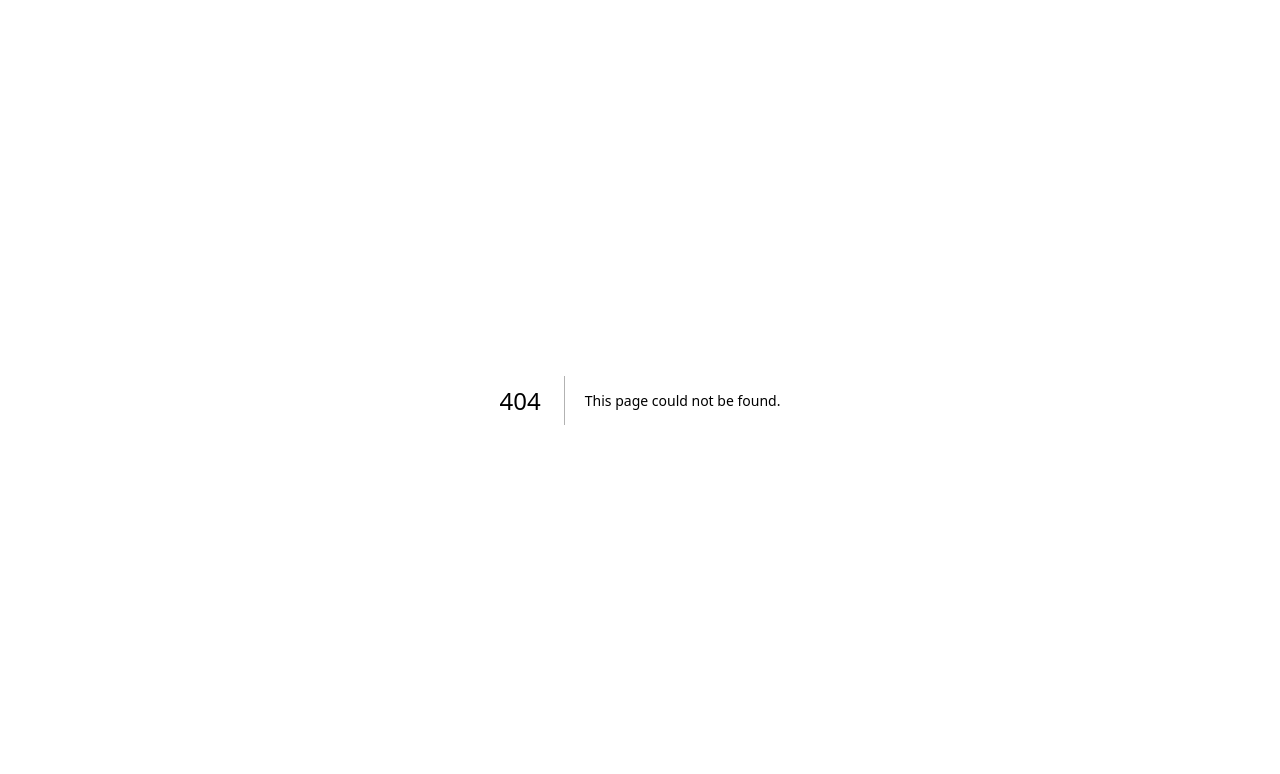
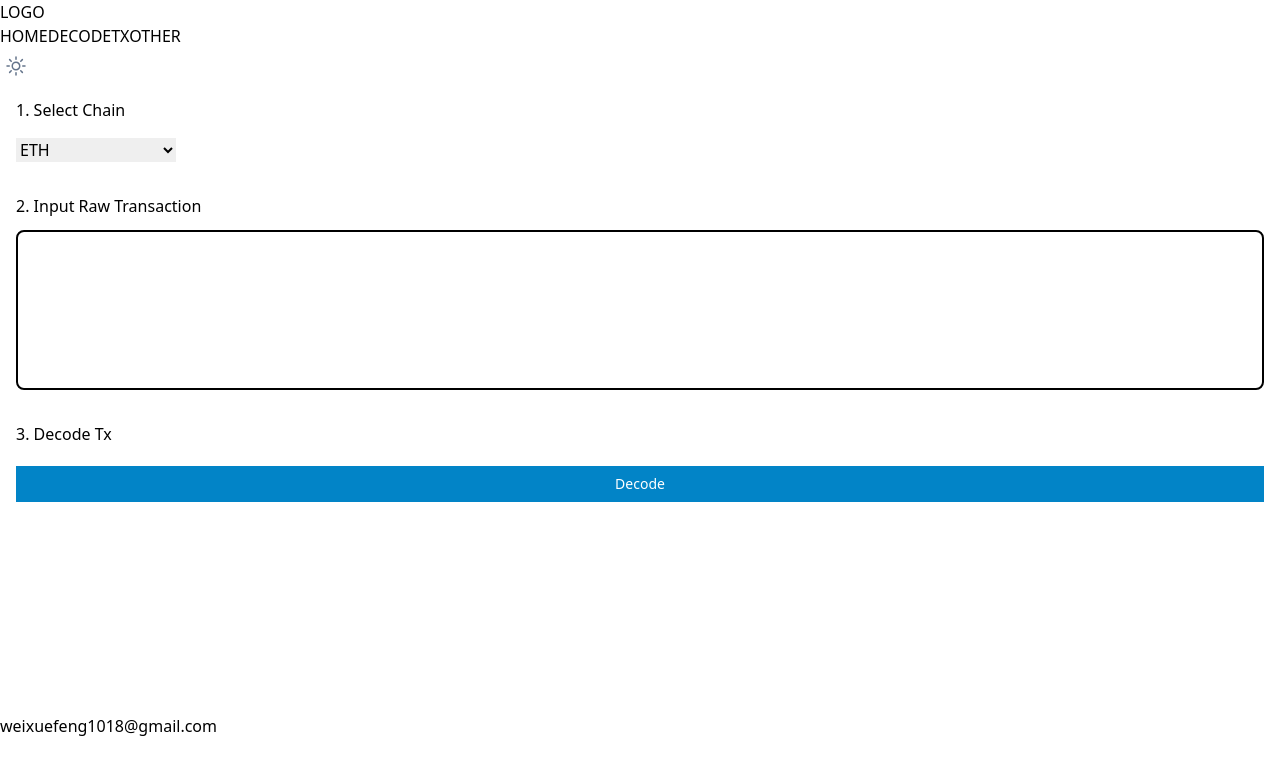
Before and after one commit to weixuefeng/txtool, a Next.js app: page /decode in a window 1280 px wide. Before the commit this address had no page. Shown: the top 774 px of the page. Built offline with nearby package versions, Linux system fonts and the light colour scheme.

Commit message:
feat: update ui

```diff
--- a/src/components/Footer/Footer.tsx
+++ b/src/components/Footer/Footer.tsx
@@ -4,16 +4,13 @@ export function Footer() {
   return (
     <footer className={'footer'} id="footer">
       <div>
-        <ThemeToggleList />
+        <p></p>
       </div>
       <div className="flex items-center">
-        <ThemeToggleButton /> footer <ThemeToggleList />
+        <p>weixuefeng1018@gmail.com</p>
       </div>
 
-      <div className="flex items-center">
-        <ThemeToggleButton />
-        <ThemeToggleList />
-      </div>
+      <div className="flex items-center"></div>
     </footer>
   )
 }
--- a/src/components/Header/Header.tsx
+++ b/src/components/Header/Header.tsx
@@ -1,17 +1,38 @@
 import { ThemeToggleList, ThemeToggleButton } from 'components/Theme'
+import Link from 'next/link'
 
 export function Header() {
+  const items = [
+    {
+      name: 'Home',
+      url: '/',
+    },
+    {
+      name: 'DecodeTx',
+      url: '/decode',
+    },
+    {
+      name: 'Other',
+      url: '/',
+    },
+  ]
   return (
     <header className={'header'}>
       <div>
-        <ThemeToggleList />
+        <p>LOGO</p>
       </div>
-      <div className="flex items-center">
-        <ThemeToggleButton /> header <ThemeToggleList />
+      <div className="nav">
+        {items &&
+          items.map(item => {
+            return (
+              <Link href={item.url} key={item.name}>
+                {item.name.toUpperCase()}
+              </Link>
+            )
+          })}
       </div>
 
       <div className="flex items-center">
-        <ThemeToggleButton />
         <ThemeToggleList />
       </div>
     </header>
--- a/src/components/Links/SkipLink.tsx
+++ b/src/components/Links/SkipLink.tsx
@@ -4,7 +4,7 @@ export const SkipLink = ({ href = '#main', text = 'skip' }) => {
   return (
     <Link
       href={href}
-      className="fixed top-0 left-0 right-0 z-[1] mx-3 translate-y-[-100%] rounded-xl bg-slate-200 p-2 text-center transition-all duration-300 focus:translate-y-[50%] dark:bg-slate-700 md:mx-6"
+      className="fixed left-0 right-0 top-0 z-[1] mx-3 translate-y-[-100%] rounded-xl bg-slate-200 p-2 text-center transition-all duration-300 focus:translate-y-[50%] dark:bg-slate-700 md:mx-6"
     >
       {text}
     </Link>
--- a/src/components/Theme/ThemeToggleList.tsx
+++ b/src/components/Theme/ThemeToggleList.tsx
@@ -65,7 +65,7 @@ export const ThemeToggleList = ({ noTabIndex = false }) => {
                 {({ active, selected }) => (
                   <li
                     className={
-                      'flex cursor-pointer items-center rounded-md py-1 px-2' +
+                      'flex cursor-pointer items-center rounded-md px-2 py-1' +
                       (active ? ' bg-slate-200 dark:bg-slate-800' : '') +
                       (selected && value === 'light' ? ' text-red-500' : '') +
                       (selected && value === 'dark' ? ' text-yellow-500' : '')
--- /dev/null
+++ b/src/pages/decode.tsx
@@ -0,0 +1,130 @@
+import { Header } from 'components/Header/Header'
+import { Footer } from 'components/Footer'
+import { Button, Textarea, Select } from '@headlessui/react'
+import clsx from 'clsx'
+import { submitRawTx } from 'network'
+import { useState } from 'react'
+import { SupportChains } from 'constant'
+import { LoadingView } from 'components/Loading/LoadingView'
+
+export default function Decode() {
+  return (
+    <div className={'main'}>
+      <Header />
+      <Main />
+      <Footer />
+    </div>
+  )
+}
+
+function Main() {
+  return (
+    <main className={'container  py-4'} id="main">
+      <div className="flex min-h-[600px] w-full flex-col">
+        <ActionArea />
+      </div>
+    </main>
+  )
+}
+
+function Description() {
+  return (
+    <div className="flex flex-col">
+      <h1>This page offers a transaction analysis feature. To use it, please follow these steps:</h1>
+      <h2>1. Select the Blockchain: Choose the appropriate blockchain from the dropdown menu.</h2>
+      <h2>2. Input the Raw Transaction: Enter the raw transaction data in the provided text box. </h2>
+      <h2>3. Click the Submit Button: After entering the information, click the submit button.</h2>
+      <h1>Once submitted, you will receive the original transaction data for further analysis.</h1>
+    </div>
+  )
+}
+
+function ActionArea() {
+  const [isOpenLoading, setIsOpenLoading] = useState<boolean>(false)
+  const [rawTx, setRawTx] = useState<string>()
+  const [parsedTx, setPrasedTx] = useState<object>()
+  const [currentChain, setCurrentChain] = useState<string>(SupportChains[0])
+
+  const handleInputChange = event => {
+    console.log(event.target.value)
+    setRawTx(event.target.value)
+  }
+
+  const handleSelectChain = event => {
+    setCurrentChain(event.target.value)
+  }
+
+  const handleSubmitTx = () => {
+    setIsOpenLoading(true)
+    submitRawTx(currentChain, rawTx)
+      .then(res => {
+        setPrasedTx(res)
+      })
+      .catch((error: Error) => {
+        setPrasedTx({ error: error.message })
+      })
+      .finally(() => {
+        setIsOpenLoading(false)
+      })
+  }
+
+  return (
+    <div className="w-full px-4">
+      <div className="flex flex-col">
+        <div className="flex-row">
+          <h1>1. Select Chain</h1>
+        </div>
+        <Select onChange={handleSelectChain} className="mt-4 block w-40" name="chain">
+          {SupportChains &&
+            SupportChains.map(item => {
+              return <option key={item}>{item}</option>
+            })}
+        </Select>
+      </div>
+
+      <div className="flex flex-col pt-8">
+        <div className="flex-row">
+          <h1>2. Input Raw Transaction</h1>
+        </div>
+        <Textarea
+          onInput={handleInputChange}
+          className={clsx(
+            'mt-3 block min-h-40 w-full resize-none rounded-lg border-2 border-black bg-white/5 px-3 py-1.5 text-xl',
+            'focus:outline-none data-[focus]:outline-2 data-[focus]:-outline-offset-2 data-[focus]:outline-white/25'
+          )}
+          rows={3}
+        />
+      </div>
+
+      <div className="flex flex-col pt-8">
+        <div className="flex-row">
+          <h1>3. Decode Tx</h1>
+        </div>
+        <Button
+          onClick={handleSubmitTx}
+          className="ounded mt-5 bg-sky-600 px-4 py-2 text-sm text-white data-[active]:bg-sky-700 data-[hover]:bg-sky-500"
+        >
+          Decode
+        </Button>
+      </div>
+
+      {parsedTx && (
+        <div className="flex flex-col pt-8">
+          <div className="flex-row">
+            <h1>4. DecodedTx</h1>
+          </div>
+          <Textarea
+            disabled={true}
+            className={clsx(
+              'mt-3 block h-[1000px] w-full resize-none overflow-hidden rounded-lg border-2 border-gray-600  px-3 py-1.5 text-xl',
+              'focus:outline-none data-[focus]:outline-2 data-[focus]:-outline-offset-2 data-[focus]:outline-white/25'
+            )}
+            unselectable="off"
+            value={JSON.stringify(parsedTx, null, 4)}
+          />
+        </div>
+      )}
+      <LoadingView isOpen={isOpenLoading} close={() => setIsOpenLoading(false)} />
+    </div>
+  )
+}
--- a/src/pages/index.tsx
+++ b/src/pages/index.tsx
@@ -21,85 +21,9 @@ export default function Home() {
 function Main() {
   return (
     <main className={'container py-20'} id="main">
-      <div className="flex w-full flex-col items-center">
-        <h1>Decode Your Transaction</h1>
-        <ActionArea />
+      <div className="flex h-[600px] w-full flex-col items-center">
+        <h1>Hello World</h1>
       </div>
     </main>
   )
 }
-
-function ActionArea() {
-  const [isOpenLoading, setIsOpenLoading] = useState<boolean>(false)
-  const [rawTx, setRawTx] = useState<string>()
-  const [parsedTx, setPrasedTx] = useState<object>()
-  const [currentChain, setCurrentChain] = useState<string>(SupportChains[0])
-
-  const handleInputChange = event => {
-    console.log(event.target.value)
-    setRawTx(event.target.value)
-  }
-
-  const handleSelectChain = event => {
-    setCurrentChain(event.target.value)
-  }
-
-  const handleSubmitTx = () => {
-    setIsOpenLoading(true)
-    submitRawTx(currentChain, rawTx)
-      .then(res => {
-        setPrasedTx(res)
-      })
-      .catch((error: Error) => {
-        setPrasedTx({ error: error.message })
-      })
-      .finally(() => {
-        setIsOpenLoading(false)
-      })
-  }
-
-  return (
-    <div className="w-full px-4">
-      <Field>
-        <Label className="text-sm/6 font-medium">Description</Label>
-        <Description className="text-sm/6">This will be shown under the product title.</Description>
-        <Field>
-          <Label className="block">SelectChain</Label>
-          <Select onChange={handleSelectChain} className="mt-1 block" name="country">
-            {SupportChains &&
-              SupportChains.map(item => {
-                return <option key={item}>{item}</option>
-              })}
-          </Select>
-        </Field>
-
-        <Textarea
-          onInput={handleInputChange}
-          className={clsx(
-            'mt-3 block min-h-40 w-full resize-none rounded-lg border-2 border-black bg-white/5 px-3 py-1.5 text-xl',
-            'focus:outline-none data-[focus]:outline-2 data-[focus]:-outline-offset-2 data-[focus]:outline-white/25'
-          )}
-          rows={3}
-        />
-      </Field>
-      <Button
-        onClick={handleSubmitTx}
-        className="ounded mt-5 bg-sky-600 px-4 py-2 text-sm text-white data-[active]:bg-sky-700 data-[hover]:bg-sky-500"
-      >
-        submit
-      </Button>
-      {parsedTx && (
-        <Textarea
-          disabled={true}
-          className={clsx(
-            'mt-3 block h-[1100px] w-full resize-none overflow-hidden rounded-lg border-2 border-black bg-white/5 px-3 py-1.5 text-xl',
-            'focus:outline-none data-[focus]:outline-2 data-[focus]:-outline-offset-2 data-[focus]:outline-white/25'
-          )}
-          unselectable="off"
-          value={JSON.stringify(parsedTx, null, 4)}
-        />
-      )}
-      <LoadingView isOpen={isOpenLoading} close={() => setIsOpenLoading(false)} />
-    </div>
-  )
-}
--- /dev/null
+++ b/src/styles/header.css
@@ -0,0 +1,14 @@
+.header {
+  @apply flex items-center justify-between px-4;
+  width: 100%;
+  height: 100px;
+  border-bottom: 1px solid #eaeaea;
+}
+
+.nav {
+  @apply flex items-center;
+
+  a {
+    @apply px-2;
+  }
+}
--- a/src/styles/style.css
+++ b/src/styles/style.css
@@ -1,5 +1,5 @@
 @tailwind base;
 @tailwind components;
 @tailwind utilities;
-@import './base.css';
+@import './header.css';
 @import './home.css';
```
